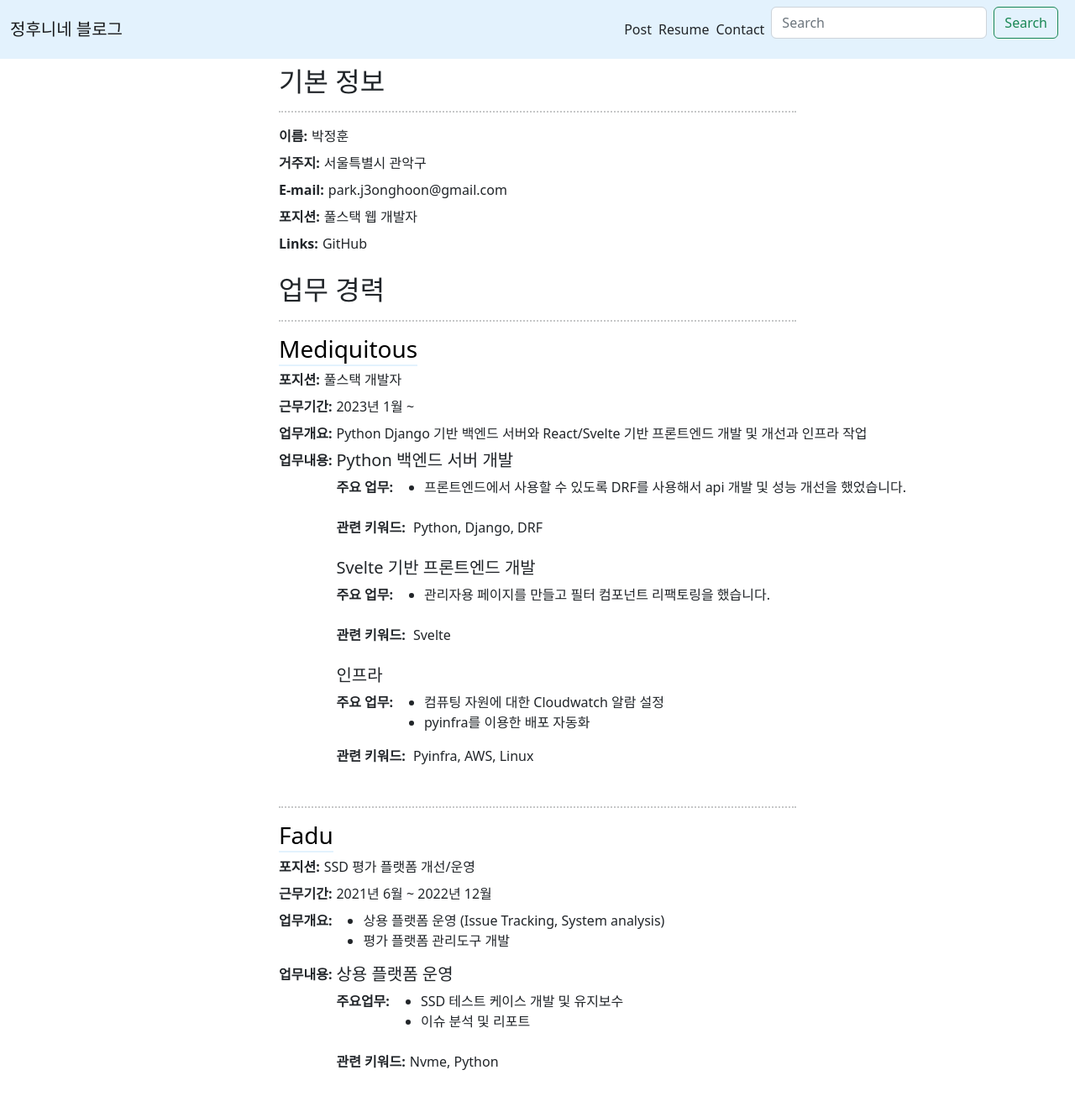
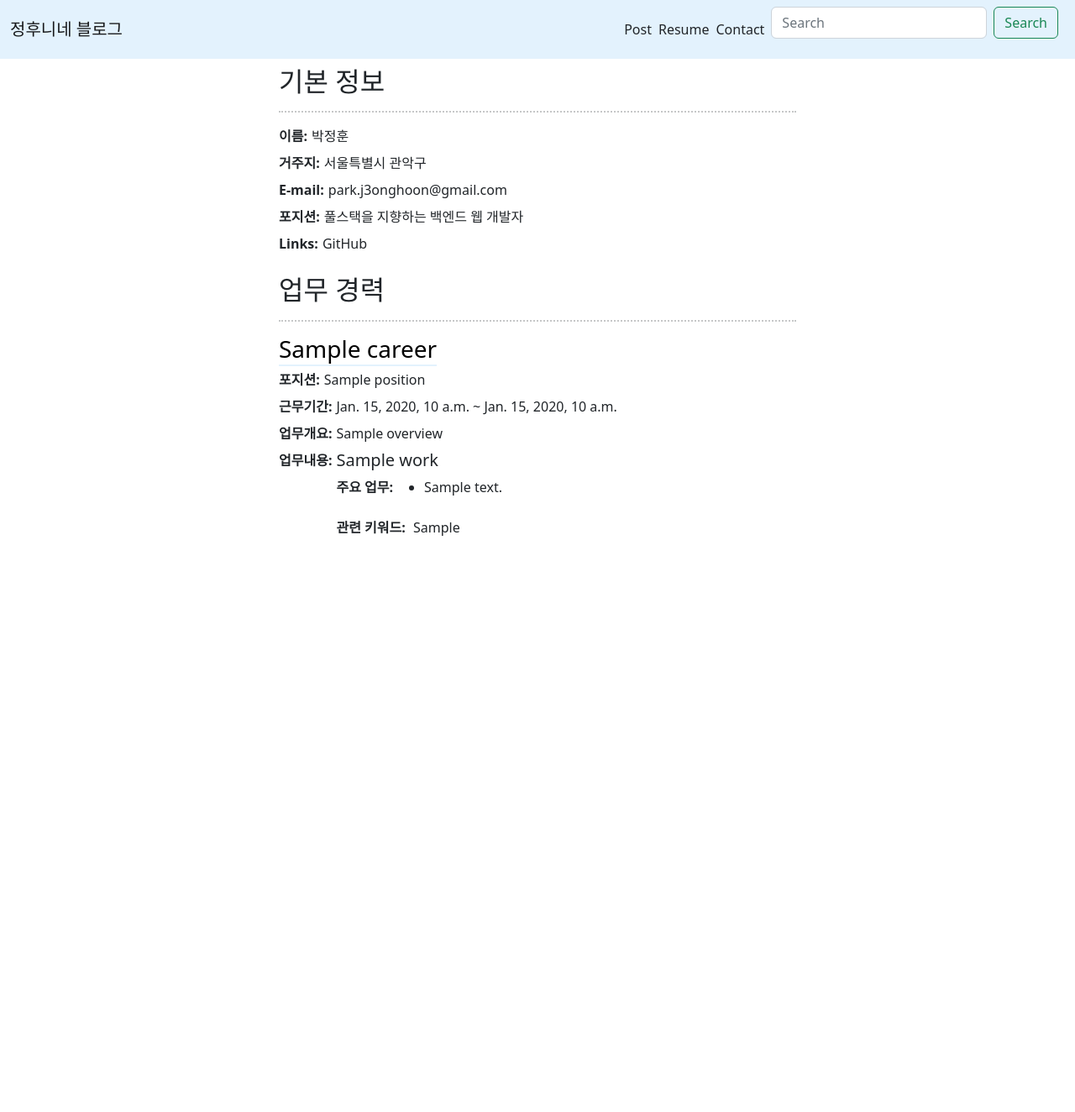
Before and after one commit to j3onghoon/blog, a Django app: template j3onghoon/blog/templates/blog/resume.html in a window 1280 px wide. Shown: the whole page at 84% size. After the commit the page ends 638 px from the top, so only its background shows below. Run offline with Django 3.2, Linux system fonts and the light colour scheme; the template is opened without the code that fills it: most values are stand-ins (such as "Sample title", 1, 10 or a date in 2020); some libraries are stand-ins or nearby versions.

Commit message:
이력서 추가

```diff
--- a/j3onghoon/blog/admin.py
+++ b/j3onghoon/blog/admin.py
@@ -1,9 +1,10 @@
 from django.contrib import admin
 
-from .models import Post, Work, WorkDetail, WorkKeyWord, Career
+from .models import Post, Work, WorkDetail, WorkKeyWord, Career, KeyWord
 
 admin.site.register(Post)
 admin.site.register(Career)
 admin.site.register(Work)
 admin.site.register(WorkDetail)
 admin.site.register(WorkKeyWord)
+admin.site.register(KeyWord)
--- a/j3onghoon/blog/templates/blog/resume.html
+++ b/j3onghoon/blog/templates/blog/resume.html
@@ -39,7 +39,7 @@
         <dt>E-mail</dt><dd>park.j3onghoon@gmail.com</dd>
       </div>
       <div>
-      <dt>포지션</dt><dd>풀스택 웹 개발자</dd>
+        <dt>포지션</dt><dd>풀스택을 지향하는 백엔드 웹 개발자</dd>
       </div>
       <div>
         <dt>Links</dt><dd>GitHub</dd>
@@ -49,103 +49,46 @@
   <h2>
     업무 경력
   </h2>
+  {% for career_info in career_infos %}
   <hr/>
-<h3><a href="http://www.mediquitous.com" class="link">Mediquitous</a></h3>
-<div>
+  <h3><a href='{{ career_info.career.company_link }}' class="link">{{ career_info.career.company_name}}</a></h3>
   <dl>
     <div>
-      <dt>포지션</dt><dd>풀스택 개발자</dd>
+      <dt>포지션</dt><dd>{{ career_info.career.position }}</dd>
     </div>
     <div>
-      <dt>근무기간</dt><dd>2023년 1월 ~ </dd>
+      <dt>근무기간</dt>
+      {% if career_info.career.end_date %}
+        <dd>{{ career_info.career.start_date }} ~ {{ career_info.career.end_date }}</dd>
+      {% else %}
+        <dd>{{ career_info.career.start_date }} ~ </dd>
+      {% endif %}
     </div>
     <div>
-      <dt>업무개요</dt><dd>Python Django 기반 백엔드 서버와 React/Svelte 기반 프론트엔드 개발 및 개선과 인프라 작업</dd>
+      <dt>업무개요</dt><dd>{{ career_info.career.overview }}</dd>
     </div>
     <div>
       <dt>업무내용</dt>
       <dd>
-        <h5>Python 백엔드 서버 개발</h5>
+    {% for work_info in career_info.work_infos %}
+          <h5>{{ work_info.work.name }}</h5>
           <dl>
             <div>
               <dt>주요 업무</dt>
               <dd>
                 <ul>
-                <li>프론트엔드에서 사용할 수 있도록 DRF를 사용해서 api 개발 및 성능 개선을 했었습니다.</li>
+              {% for work_detail in work_info.work_detail %}
+                  <li> {{ work_detail.detail }}</li>
+              {% endfor %}
                 </ul>
               </dd>
             </div>
             <dt>관련 키워드</dt>
-          <dd>Python, Django, DRF</dd>
+            <dd>{% for work_keyword in work_info.work_keyword %} {{ work_keyword }} {% endfor %}</dd>
           </dl>
-        <h5>Svelte 기반 프론트엔드 개발</h5>
-        <dl>
-          <div>
-            <dt>주요 업무</dt>
-            <dd>
-              <ul>
-                <li>관리자용 페이지를 만들고 필터 컴포넌트 리팩토링을 했습니다.</li>
-              </ul>
-            </dd>
-            </div>
-          <dt>관련 키워드</dt>
-          <dd>Svelte</dd>
-        </dl>
-        <h5>인프라</h5>
-        <dl>
-          <div>
-            <dt>주요 업무</dt>
-            <ul>
-              <li>컴퓨팅 자원에 대한 Cloudwatch 알람 설정</li>
-              <li>pyinfra를 이용한 배포 자동화</li>
-            </ul>
-          </div>
-          <dt>관련 키워드</dt>
-          <dd>Pyinfra, AWS, Linux</dd>
-        </dl>
+    {% endfor %}
       </dd>
     </div>
   </dl>
-</div>
-<hr/>
-<h3><a href="https://www.fadu.io/" class="link">Fadu</a></h3>
-<dl>
-  <div>
-    <dt>포지션</dt><dd>SSD 평가 플랫폼 개선/운영</dd>
-  </div>
-  <div>
-    <dt>근무기간</dt><dd>2021년 6월 ~ 2022년 12월</dd>
-  </div>
-  <div>
-    <dt>업무개요</dt>
-    <ul>
-      <li>상용 플랫폼 운영 (Issue Tracking, System analysis)</li>
-      <li>평가 플랫폼 관리도구 개발</li>
-    </ul>
-  </div>
-  <div>
-    <dt>업무내용</dt>
-    <dd>
-      <h5>상용 플랫폼 운영</h5>
-      <div>
-        <dl>
-          <div>
-            <dt>주요업무</dt>
-            <dd>
-              <ul>
-                <li>SSD 테스트 케이스 개발 및 유지보수</li>
-                <li>이슈 분석 및 리포트</li>
-              </ul>
-            </dd>
-          </div>
-          <div>
-            <dt>관련 키워드</dt>
-            <dd>Nvme, Python</dd>
-          </div>
-        </dl>
-      </div>
-    </dd>
-  </div>
-</dl>
-
+  {% endfor %}
 {% endblock %}
```
Also changed, not shown: j3onghoon/blog/api.py (+15 -2 lines), j3onghoon/blog/models.py (+31 -4 lines). Lines whose indentation alone changed are shown as unchanged.
